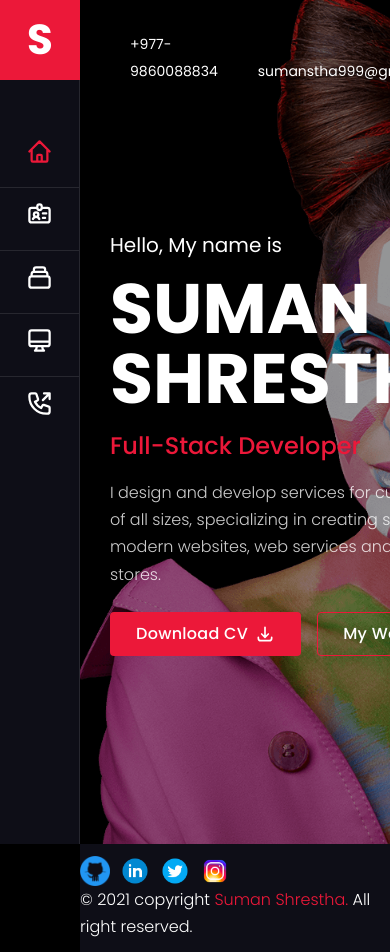
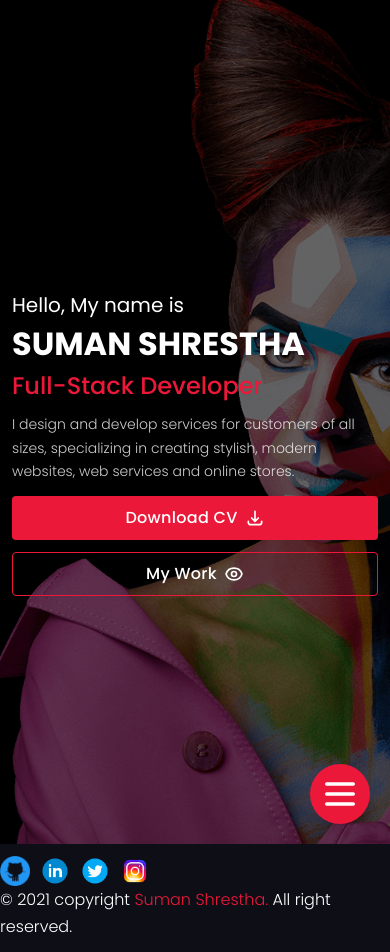
Before and after one commit to sumancfc/react-next-portfolio, a Next.js app: page / in a window 390 px wide. Built offline with nearby package versions, Linux system fonts and the light colour scheme.

Commit message:
Home page responsive

```diff
--- a/components/Hero.js
+++ b/components/Hero.js
@@ -15,7 +15,7 @@ const Hero = () => {
               and online stores.
             </p>
 
-            <div className='mt-4 d-flex'>
+            <div className='home-btn'>
               <ButtonLink
                 textTitle='Download CV'
                 icon='DownloadIcon'
--- a/components/Layout.js
+++ b/components/Layout.js
@@ -1,10 +1,13 @@
 import Header from "./Header";
 import Footer from "./Footer";
 import { menus } from "../data/menu";
+import MobileMenu from "./MobileMenu";
 
 const Layout = ({ children }) => {
   return (
     <div className='page-wrapper'>
+      <MobileMenu />
+
       <Header menus={menus} />
 
       {children}
--- /dev/null
+++ b/components/MobileMenu.js
@@ -0,0 +1,13 @@
+import { MenuIcon } from "@heroicons/react/outline";
+
+const MobileMenu = () => {
+  return (
+    <div className='mobile-header'>
+      <div className='toggle-menu d-flex justify-center align-center'>
+        <MenuIcon className='w-40' />
+      </div>
+    </div>
+  );
+};
+
+export default MobileMenu;
--- a/styles/partials/_global.scss
+++ b/styles/partials/_global.scss
@@ -57,6 +57,16 @@ h6 {
   opacity: 1;
   padding: 0 30px;
   transition: all 0.4s ease;
+
+  @media #{$sm} {
+    width: 100%;
+    left: 0;
+    padding: 0 40px;
+  }
+
+  @media #{$tiny} {
+    padding: 0 12px;
+  }
 }
 
 .hide {
@@ -108,6 +118,10 @@ h6 {
   background: $colorRed;
   color: $colorWhite;
 
+  @media #{$sm} {
+    padding: 0 20px;
+  }
+
   .icons {
     width: 20px;
     margin-left: 7px;
@@ -134,10 +148,6 @@ h6 {
 
 .align-center {
   align-items: center;
-}
-
-.mt-4 {
-  margin-top: 1.5rem;
 }
 
 .col-6 {
@@ -171,3 +181,31 @@ h6 {
 .ml-auto {
   margin-left: auto;
 }
+
+.mobile-header {
+  display: none;
+  position: fixed;
+  right: 20px;
+  bottom: 20px;
+  z-index: 11;
+
+  @media #{$sm} {
+    display: block;
+  }
+
+  .toggle-menu {
+    width: 60px;
+    height: 60px;
+    position: relative;
+    border-radius: 50%;
+    padding: 0;
+    background: $colorRed;
+    border: none;
+    cursor: pointer;
+    margin-left: auto;
+
+    .w-40 {
+      width: 40px;
+    }
+  }
+}
--- a/styles/partials/_header.scss
+++ b/styles/partials/_header.scss
@@ -7,6 +7,13 @@
   top: 0;
   height: 100vh;
   border-right: 1px solid $colorLightGray;
+
+  @media #{$sm} {
+    transition: all 0.35s ease;
+    -webkit-transform: translateX(-100%);
+    transform: translateX(-100%);
+    z-index: 222;
+  }
 
   .logo {
     a {
--- a/styles/partials/_home.scss
+++ b/styles/partials/_home.scss
@@ -10,6 +10,10 @@
     left: 0;
     right: 0;
     z-index: 5;
+
+    @media #{$sm} {
+      display: none;
+    }
 
     .information {
       a {
@@ -56,6 +60,10 @@
         font-size: 20px;
         font-weight: 400;
         margin: 0 0 12px;
+
+        @media #{$xsm} {
+          margin-bottom: 6px;
+        }
       }
 
       h1 {
@@ -64,6 +72,14 @@
         line-height: 1;
         margin: 0 0 12px;
         text-transform: uppercase;
+
+        @media #{$sm} {
+          font-size: 32px;
+        }
+
+        @media #{$xsm} {
+          margin-bottom: 6px;
+        }
       }
 
       h4 {
@@ -71,18 +87,45 @@
         font-size: 24px;
         font-weight: 500;
         color: $colorRed;
+
+        @media #{$xsm} {
+          margin-bottom: 6px;
+        }
       }
 
       .desc {
         color: $colorGray;
         max-width: 450px;
+
+        @media #{$sm} {
+          font-size: 14px;
+        }
+      }
+
+      .home-btn {
+        margin-top: 1.5rem;
+        display: flex;
+
+        @media #{$xsm} {
+          margin-top: 0.75rem;
+        }
+
+        @media #{$tiny} {
+          flex-direction: column;
+        }
+
+        .btn:last-child {
+          @media #{$tiny} {
+            margin: 0.75rem 0 0;
+          }
+        }
       }
     }
 
-    @media screen and (min-width: 991px) {
-      flex: 0 0 auto;
-      width: 60%;
-    }
+    // @media #{$md} {
+    //   flex: 0 0 auto;
+    //   width: 60%;
+    // }
   }
 
   .home-image {
@@ -96,14 +139,19 @@
     background-position: 0 0 !important;
     z-index: -1;
 
-    @media screen and (max-width: 1199px) {
+    @media #{$lg} {
       width: 84vw;
       opacity: 0.6;
     }
 
-    @media (max-width: 991px) {
+    @media #{$md} {
       opacity: 0.6;
       width: 80vw;
     }
+
+    @media #{$sm} {
+      opacity: 0.4;
+      width: 102vw;
+    }
   }
 }
--- a/styles/partials/_variables.scss
+++ b/styles/partials/_variables.scss
@@ -13,4 +13,4 @@ $lg: "(max-width: 1199px)";
 $md: "(max-width: 991px)";
 $sm: "(max-width: 767px)";
 $xsm: "(max-width: 575px)";
-$tiny: "(max-width: 399px)";
+$tiny: "(max-width: 419px)";
```
